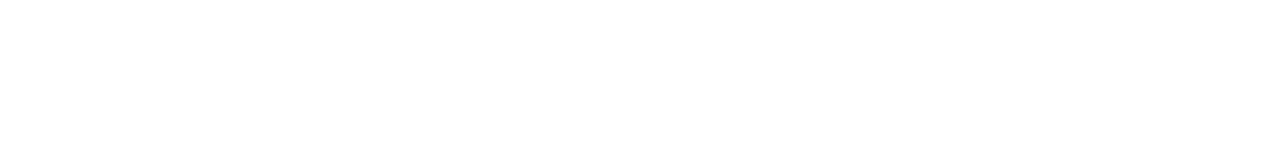
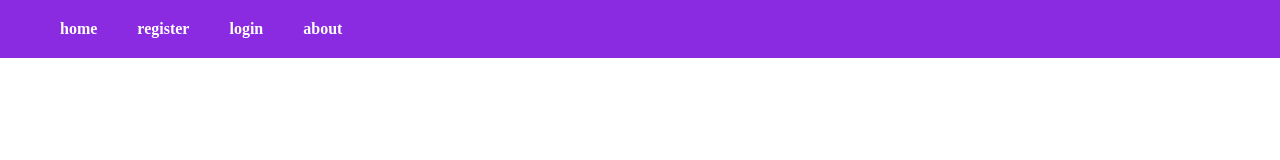
Before and after one commit to reza-mohammadpor/gitgithub, a plain HTML site: page index.html in a window 1280 px wide. Drawn offline with Linux system fonts and the light colour scheme.

Commit message:
added nav

```diff
--- a/index.html
+++ b/index.html
@@ -4,8 +4,16 @@
     <meta charset="UTF-8">
     <meta name="viewport" content="width=device-width, initial-scale=1.0">
     <title>Document</title>
+    <link rel="stylesheet" href="style.css">
 </head>
 <body>
-
+    <nav>
+        <ul>
+            <li>home</li>
+            <li>register</li>
+            <li>login</li>
+            <li>about</li>
+        </ul>
+    </nav>
 </body>
 </html>
--- a/style.css
+++ b/style.css
@@ -0,0 +1,27 @@
+* {
+    margin: 0;
+    padding: 0;
+    box-sizing: border-box;
+}
+
+nav {
+    width: 100%;
+    height: auto;
+    background-color: blueviolet;
+    display: flex;
+    align-items: center;
+    padding: 20px;
+}
+
+ul {
+    display: flex;
+    align-items: center;
+    list-style-type: none;
+    cursor: pointer;
+}
+
+li {
+    margin-left: 40px;
+    color: white;
+    font-weight: bold;
+}
```
